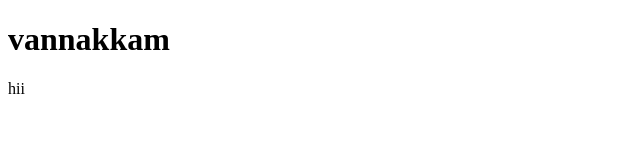
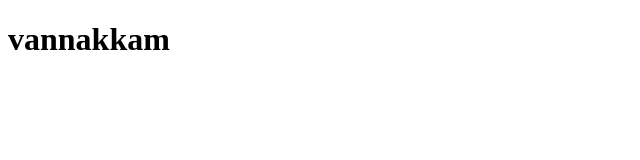
Before and after one commit to PradeepFusion/project-1, a plain HTML site: page f.html in a window 1280 px wide. Shown: the full height of the page, 0-640 px from the left. Drawn offline with Linux system fonts and the light colour scheme.

Commit message:
Update f.html

```diff
--- a/f.html
+++ b/f.html
@@ -7,6 +7,5 @@
 </head>
 <body>
     <h1>vannakkam</h1>
-    <p>hii</p>
 </body>
 </html>
```
